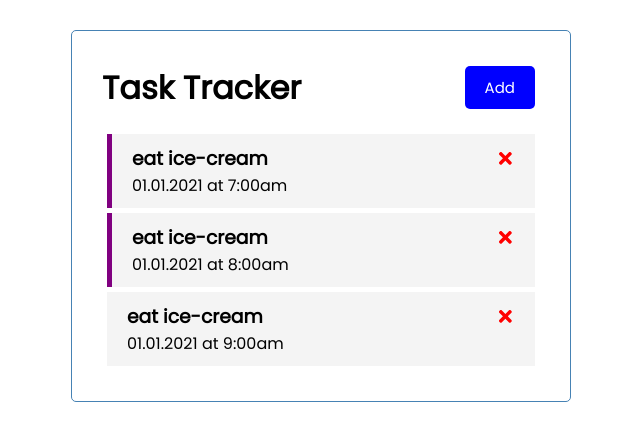
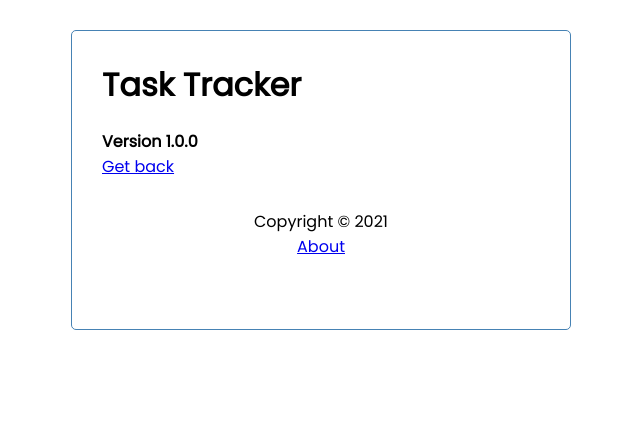
Before and after one commit to freefrogs/EX_React_Hooks, a React (Create React App) app: page /about in a window 1280 px wide. Shown: the top 440 px of the page, without its empty margins (319-959 px from the left). Built offline with nearby package versions, Linux system fonts and the light colour scheme.

Commit message:
Add simple router

```diff
--- a/src/App.js
+++ b/src/App.js
@@ -1,7 +1,10 @@
 import { useState, useEffect } from 'react'
+import { BrowserRouter as Router, Route } from 'react-router-dom'
 import Header from './components/Header'
 import Tasks from './components/Tasks'
 import AddTask from './components/AddTask'
+import Footer from './components/Footer'
+import About from './components/About'
 
 function App() {
   const [showAddTask, setShowAddTask] = useState(false)
@@ -78,15 +81,24 @@
   } */
 
   return (
+    <Router>
       <div className="container">
         <Header onShow={() => setShowAddTask(!showAddTask)} showAdd={showAddTask}/>
+        <Route path='/' exact render={props => (
+          <>
             {showAddTask && <AddTask onAdd={addTask}/>}
             {tasks.length > 0 ? (
               <Tasks tasks={tasks} onDelete={deleteTask} onToggle={toggleReminder} />
             ) : (
               'No task to show'
             )}
+          </>
+        )}
+        />
+        <Route path='/about' component={About} />
+        <Footer />
       </div>
+    </Router>
   );
 }
 
--- /dev/null
+++ b/src/components/About.js
@@ -0,0 +1,12 @@
+import { Link } from 'react-router-dom'
+
+const About = () => {
+  return (
+    <div>
+      <h4>Version 1.0.0</h4>
+      <Link to='/'>Get back</Link>
+    </div>
+  )
+}
+
+export default About
--- /dev/null
+++ b/src/components/Footer.js
@@ -0,0 +1,12 @@
+import { Link } from 'react-router-dom'
+
+const Footer = () => {
+  return (
+    <footer>
+      <p>Copyright &copy; 2021</p>
+      <Link to="/about">About</Link>
+    </footer>
+  )
+}
+
+export default Footer
--- a/src/components/Header.js
+++ b/src/components/Header.js
@@ -1,11 +1,16 @@
 import PropTypes from 'prop-types'
-import Button from '../components/Button'
+import Button from './Button'
+import { useLocation } from 'react-router-dom'
 
 const Header = ({ title, onShow, showAdd }) => {
+  const location = useLocation()
+
   return (
     <header className="header">
       <h1>{ title }</h1>
-      <Button color={showAdd ? 'purple' : 'blue'} text={showAdd ? 'Hide' : 'Add'} onClick={onShow} />
+      {location.pathname === '/' && (
+        <Button color={showAdd ? 'purple' : 'blue'} text={showAdd ? 'Hide' : 'Add'} onClick={onShow} />
+      )}
     </header>
   )
 }
```
Also changed, not shown: 1 other file (tests, documents, lock files or other folders). Lines whose indentation alone changed are shown as unchanged.
